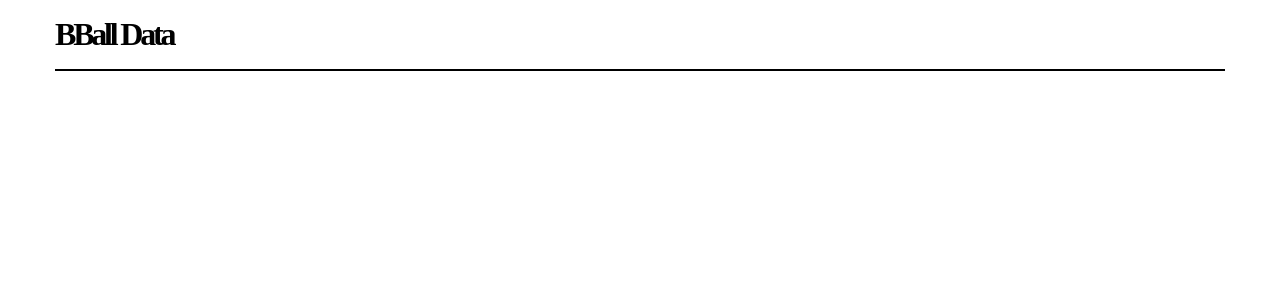
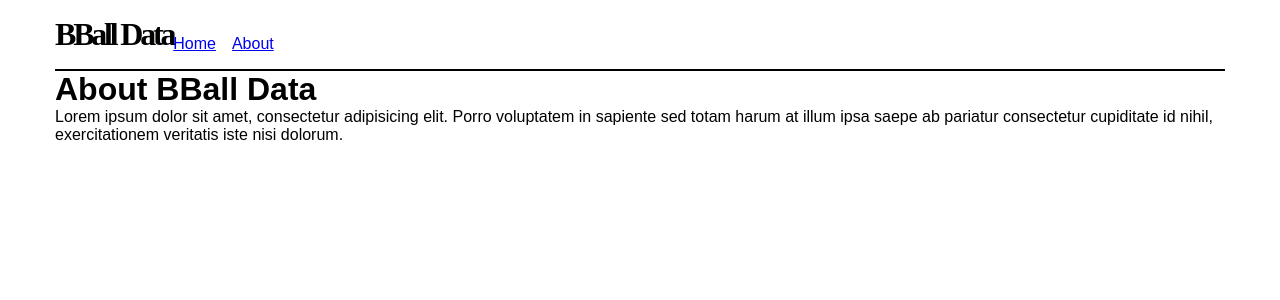
Before and after one commit to will-schmidt/bballsite, a React (Create React App) app: page /about in a window 1280 px wide. Shown: the top 300 px of the page. Built offline with nearby package versions, Linux system fonts and the light colour scheme.

Commit message:
Add about page

```diff
--- a/src/App.css
+++ b/src/App.css
@@ -27,3 +27,8 @@ body {
 h1 span {
   color: #26d975;
 }
+
+.header-nav li {
+  display: inline;
+  margin-right: 1rem;
+}
--- a/src/App.js
+++ b/src/App.js
@@ -11,6 +11,7 @@ import Header from './components/layout/Header'
 import Hero from './components/layout/Hero'
 import Teams from './components/Teams'
 import Team from './components/Team'
+import About from './components/About'
 
 const Home = () => (
   <React.Fragment>
@@ -50,9 +51,11 @@ class App extends React.Component {
       <Router>
       <div className="App">
         <Header />
+
         <Switch>
           <Route path='/' exact component={Home} />
           <Route path='/team/:teamId' component={Team}/>
+          <Route path='/about' component={About}/>
         </Switch>
 
 
--- /dev/null
+++ b/src/components/About.js
@@ -0,0 +1,14 @@
+import React, { Component } from 'react'
+
+export class About extends Component {
+  render() {
+    return (
+      <div className="container">
+        <h1>About BBall Data</h1>
+        <p>Lorem ipsum dolor sit amet, consectetur adipisicing elit. Porro voluptatem in sapiente sed totam harum at illum ipsa saepe ab pariatur consectetur cupiditate id nihil, exercitationem veritatis iste nisi dolorum.</p>
+      </div>
+    )
+  }
+}
+
+export default About
--- a/src/components/Team.js
+++ b/src/components/Team.js
@@ -3,7 +3,7 @@ import React from 'react'
 export default function Team(props) {
   return (
     <div>
-      {console.log(props)}
+      {console.log(props.match.params.teamId)}
     </div>
   )
 }
--- a/src/components/layout/Header.js
+++ b/src/components/layout/Header.js
@@ -1,12 +1,22 @@
 import React from 'react'
+import {
+  BrowserRouter as Router,
+  Switch,
+  Route,
+  Link
+} from "react-router-dom"
 
 export default function Header() {
   return (
     <header>
       <div style={headerStyleContainer} className="container">
-        <a href="#" style={logoStyle}>
+        <Link to='/' style={logoStyle}>
           BBall Data
-        </a>
+        </Link>
+        <ul style={navbar} className="header-nav">
+          <li><Link to='/'>Home</Link></li>
+          <li><Link to='/about'>About</Link></li>
+        </ul>
       </div>
     </header>
   )
@@ -23,5 +33,11 @@ const logoStyle = {
 
 const headerStyleContainer = {
   borderBottom: '2px solid #000',
-  padding: '1rem 0'
+  padding: '1rem 0',
+  display: 'flex',
+  alignItems: 'flex-end'
 }
+
+const navbar = {
+  marginleft: '1rem'
+}
```
